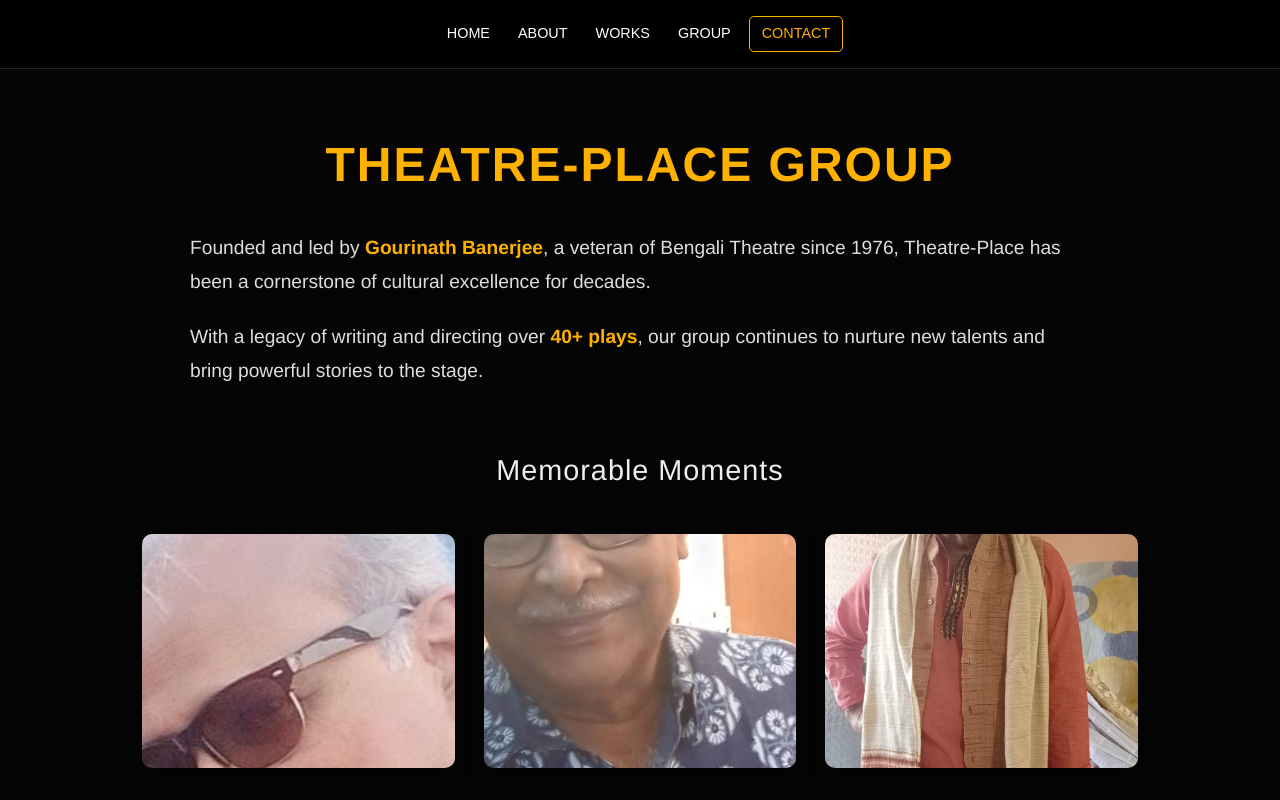
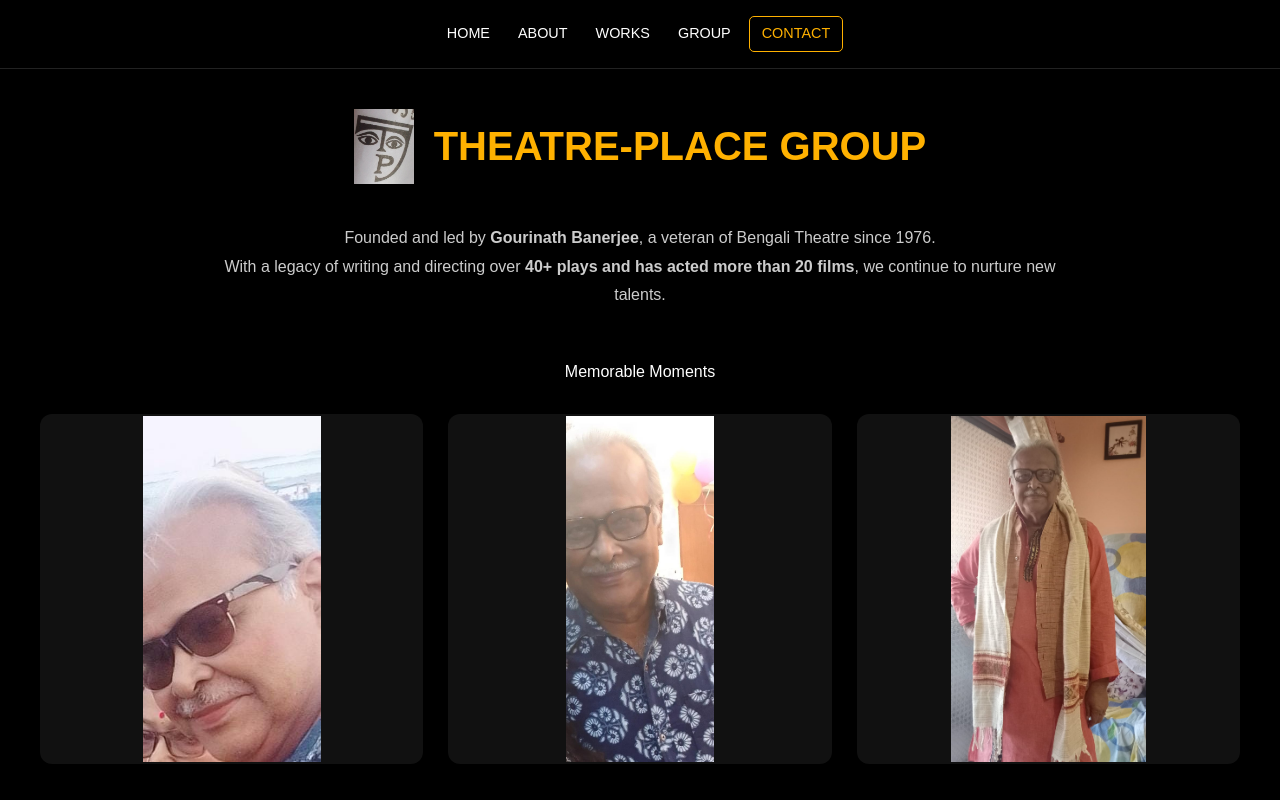
Before and after one commit to triparna116/Gourinath, a Next.js app: page /drama-group in a window 1280 px wide. Shown: the top 800 px of the page. Built offline with nearby package versions, Linux system fonts and the light colour scheme.

Commit message:
final version

```diff
--- a/app/drama-group/page.tsx
+++ b/app/drama-group/page.tsx
@@ -2,80 +2,43 @@
 import React, { useState } from 'react';
 import Link from 'next/link';
 
-const GroupPage = () => {
+export default function GroupPage() {
     const gold = '#FFB100';
 
-    // তোমার গ্যালারির ছবির লিস্ট (এখানে তোমার আসল ছবির নাম বা পাথ দাও)
-    const images = [
-        "/g1.jpg", // উদাহরণস্বরূপ পাথ
-        "/g2.jpg",
-        "/g3.jpg",
-    ];
-
-    const [selectedImg, setSelectedImg] = useState(null);
+    // ১. টাইপ ডিফাইন করা হয়েছে যাতে লাল দাগ না আসে
+    const images: string[] = ["g1.jpg", "g2.jpg", "g3.jpg"];
+    const [selectedImg, setSelectedImg] = useState<string | null>(null);
 
     return (
-        <main style={{
-            backgroundColor: '#050505', // একদম কুচকুচে কালোর বদলে একটু সফট কালো
-            color: '#fff',
-            minHeight: '100vh',
-            padding: '60px 20px',
-            fontFamily: '"Helvetica Neue", Arial, sans-serif'
-        }}>
+        <main style={{ backgroundColor: '#000', color: '#fff', minHeight: '100vh', padding: '40px 20px' }}>
 
-            {/* ১. আকর্ষণীয় হেডার এবং টেক্সট সেকশন */}
-            <div style={{
-                maxWidth: '900px',
-                margin: '0 auto 60px auto',
-                textAlign: 'center'
-            }}>
-                <h1 style={{
-                    color: gold,
-                    fontSize: '3rem', // ফন্ট সাইজ বাড়ানো হয়েছে
-                    fontWeight: '700',
-                    letterSpacing: '2px',
-                    marginBottom: '30px',
-                    textTransform: 'uppercase'
-                }}>
-                    Theatre-Place Group
+            {/* ২. লোগো এবং টাইটেল সেকশন */}
+            <div style={{ display: 'flex', alignItems: 'center', justifyContent: 'center', gap: '20px', marginBottom: '40px' }}>
+                <img
+                    src="/logo.png"
+                    alt="Logo"
+                    style={{ width: '60px', height: 'auto', objectFit: 'contain' }}
+                />
+                <h1 style={{ color: gold, fontSize: '2.5rem', margin: 0, fontWeight: 'bold' }}>
+                    THEATRE-PLACE GROUP
                 </h1>
-
-                <div style={{
-                    fontSize: '1.2rem',
-                    lineHeight: '1.8',
-                    color: '#ddd', // একটু উজ্জ্বল টেক্সট কালার
-                    textAlign: 'left' // টেক্সট পড়তে সুবিধার জন্য বামদিকে অ্যালাইন করা
-                }}>
-                    <p style={{ marginBottom: '20px' }}>
-                        Founded and led by <span style={{ color: gold, fontWeight: 'bold' }}>Gourinath Banerjee</span>, a veteran of Bengali Theatre since 1976, Theatre-Place has been a cornerstone of cultural excellence for decades.
-                    </p>
-                    <p>
-                        With a legacy of writing and directing over <span style={{ color: gold, fontWeight: 'bold' }}>40+ plays</span>, our group continues to nurture new talents and bring powerful stories to the stage.
-                    </p>
-                </div>
             </div>
 
-            {/* ২. সুন্দর গ্যালারি সেকশন */}
-            <div style={{
-                maxWidth: '1000px',
-                margin: '0 auto',
-                textAlign: 'center'
-            }}>
-                <h2 style={{
-                    fontSize: '1.8rem',
-                    fontWeight: '300',
-                    color: '#eee',
-                    marginBottom: '40px',
-                    letterSpacing: '1px'
-                }}>
-                    Memorable Moments
-                </h2>
+            {/* ৩. বর্ণনামূলক লেখা */}
+            <div style={{ maxWidth: '850px', margin: '0 auto 50px auto', textAlign: 'center', color: '#ccc', lineHeight: '1.8' }}>
+                <p>Founded and led by <strong>Gourinath Banerjee</strong>, a veteran of Bengali Theatre since 1976.</p>
+                <p>With a legacy of writing and directing over <strong>40+ plays and has acted more than 20 films</strong>, we continue to nurture new talents.</p>
+            </div>
+
+            {/* ৪. গ্যালারি গ্রিড - ছবি কাটা আটকানোর সমাধানসহ */}
+            <h2 style={{ textAlign: 'center', marginBottom: '30px', fontWeight: '300' }}>Memorable Moments</h2>
 
             <div style={{
                 display: 'grid',
-                    gridTemplateColumns: 'repeat(auto-fit, minmax(280px, 1fr))', // ছবিগুলো আরও বড় দেখাবে
+                gridTemplateColumns: 'repeat(auto-fit, minmax(280px, 1fr))',
                 gap: '25px',
-                    justifyContent: 'center'
+                maxWidth: '1200px',
+                margin: '0 auto'
             }}>
                 {images.map((img, index) => (
                     <div
@@ -83,92 +46,49 @@ const GroupPage = () => {
                         onClick={() => setSelectedImg(img)}
                         style={{
                             cursor: 'pointer',
-                                aspectRatio: '4/3', // একটু ওয়াইড ল্যান্ডস্কেপ শেপ
                             overflow: 'hidden',
-                                borderRadius: '12px', // কোণাগুলো গোল করা
+                            borderRadius: '12px',
                             border: '2px solid transparent',
                             transition: 'all 0.3s ease',
-                                boxShadow: '0 4px 15px rgba(0,0,0,0.5)', // সুন্দর শ্যাডো
-
+                            backgroundColor: '#111',
+                            height: '350px', // বক্সের উচ্চতা নির্দিষ্ট করা হলো
+                            display: 'flex',
+                            alignItems: 'center',
+                            justifyContent: 'center'
                         }}
-                            // হোভার ইফেক্টের জন্য মাউস ইভেন্ট
-                            onMouseEnter={(e) => {
+                        onMouseEnter={(e: React.MouseEvent<HTMLDivElement>) => {
                             e.currentTarget.style.borderColor = gold;
                             e.currentTarget.style.transform = 'scale(1.02)';
                         }}
-                            onMouseLeave={(e) => {
+                        onMouseLeave={(e: React.MouseEvent<HTMLDivElement>) => {
                             e.currentTarget.style.borderColor = 'transparent';
                             e.currentTarget.style.transform = 'scale(1)';
                         }}
                     >
                         <img
                             src={img}
-                                alt={`Gallery Image ${index + 1}`}
+                            alt="Gallery Moment"
                             style={{
-                                    width: '100%',
-                                    height: '100%',
-                                    objectFit: 'cover',
-                                    transition: 'transform 0.5s ease'
+                                maxWidth: '100%',
+                                maxHeight: '100%',
+                                objectFit: 'contain' // এর ফলে ছবি আর কাটবে না
                             }}
-                                // ইমেজেও আলাদা হোভার ইফেক্ট
-                                onMouseEnter={(e) => e.currentTarget.style.transform = 'scale(1.1)'}
-                                onMouseLeave={(e) => e.currentTarget.style.transform = 'scale(1.0)'}
                         />
                     </div>
                 ))}
             </div>
-            </div>
 
-            {/* ৩. ফুল সাইজ ইমেজ মোডাল (আগের মতোই) */}
-            {selectedImg && (
-                <div style={{
-                    position: 'fixed', top: 0, left: 0, width: '100%', height: '100%',
-                    backgroundColor: 'rgba(0,0,0,0.95)', display: 'flex', justifyContent: 'center',
-                    alignItems: 'center', zIndex: 9999, padding: '20px'
-                }} onClick={() => setSelectedImg(null)}>
-                    <div style={{ position: 'relative', maxWidth: '90%', maxHeight: '90%' }}>
-                        <img src={selectedImg} alt="Full View" style={{
-                            width: '100%', height: '100%', objectFit: 'contain', borderRadius: '8px',
-                            boxShadow: '0 0 20px rgba(255, 177, 0, 0.3)'
-                        }} />
-                        <button onClick={() => setSelectedImg(null)} style={{
-                            position: 'absolute', top: '-20px', right: '-20px',
-                            background: gold, color: '#000', border: 'none', borderRadius: '50%',
-                            width: '40px', height: '40px', fontSize: '24px', cursor: 'pointer',
-                            fontWeight: 'bold', boxShadow: '0 2px 10px rgba(0,0,0,0.3)'
-                        }}>✕</button>
-                    </div>
-                </div>
-            )}
-
-            {/* ৪. স্টাইলিশ ব্যাক বাটন */}
-            <div style={{ textAlign: 'center', marginTop: '80px' }}>
+            {/* ৫. ব্যাক বাটন - সঠিক সিনট্যাক্সসহ */}
+            <div style={{ textAlign: 'center', marginTop: '60px' }}>
                 <Link href="/" style={{
-                    display: 'inline-block',
                     color: gold,
                     textDecoration: 'none',
-                    fontSize: '1.1rem',
-                    fontWeight: 'bold',
-                    padding: '12px 30px',
-                    border: '2px solid ${gold}',
-                    borderRadius: '50px',
-                    transition: 'all 0.3s ease'
-                }}
-                    onMouseEnter={(e) => {
-                        e.currentTarget.style.backgroundColor = gold;
-                        e.currentTarget.style.color = '#000';
-                    }}
-                    onMouseLeave={(e) => {
-                        e.currentTarget.style.backgroundColor = 'transparent';
-                        e.currentTarget.style.color = gold;
-                    }}
-                >
+                    borderBottom: `1px solid ${gold}`,
+                    paddingBottom: '5px'
+                }}>
                     ← Back to Home
                 </Link>
             </div>
-
         </main >
     );
-};
-
-export default GroupPage;
+}
```
Lines whose indentation alone changed are shown as unchanged.
